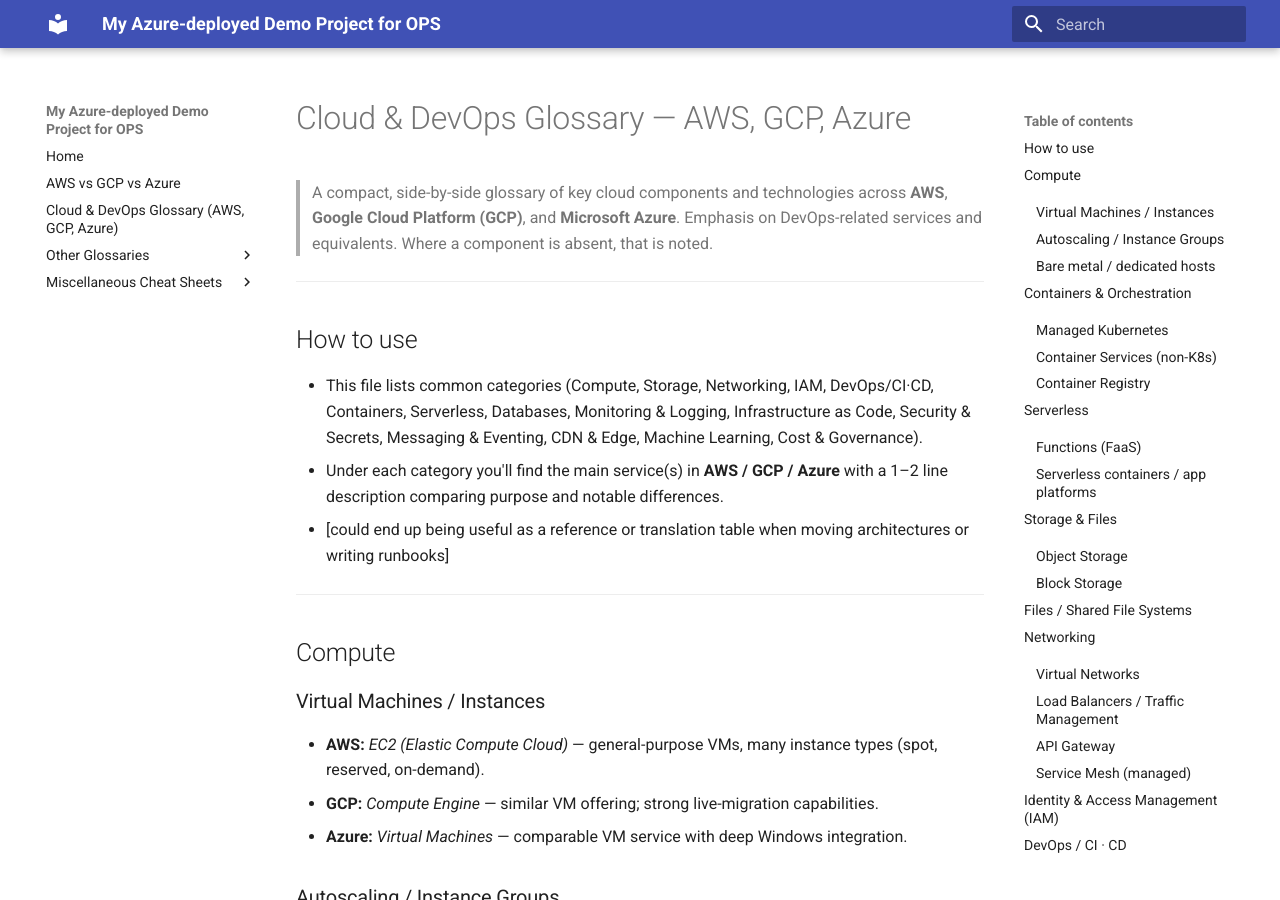
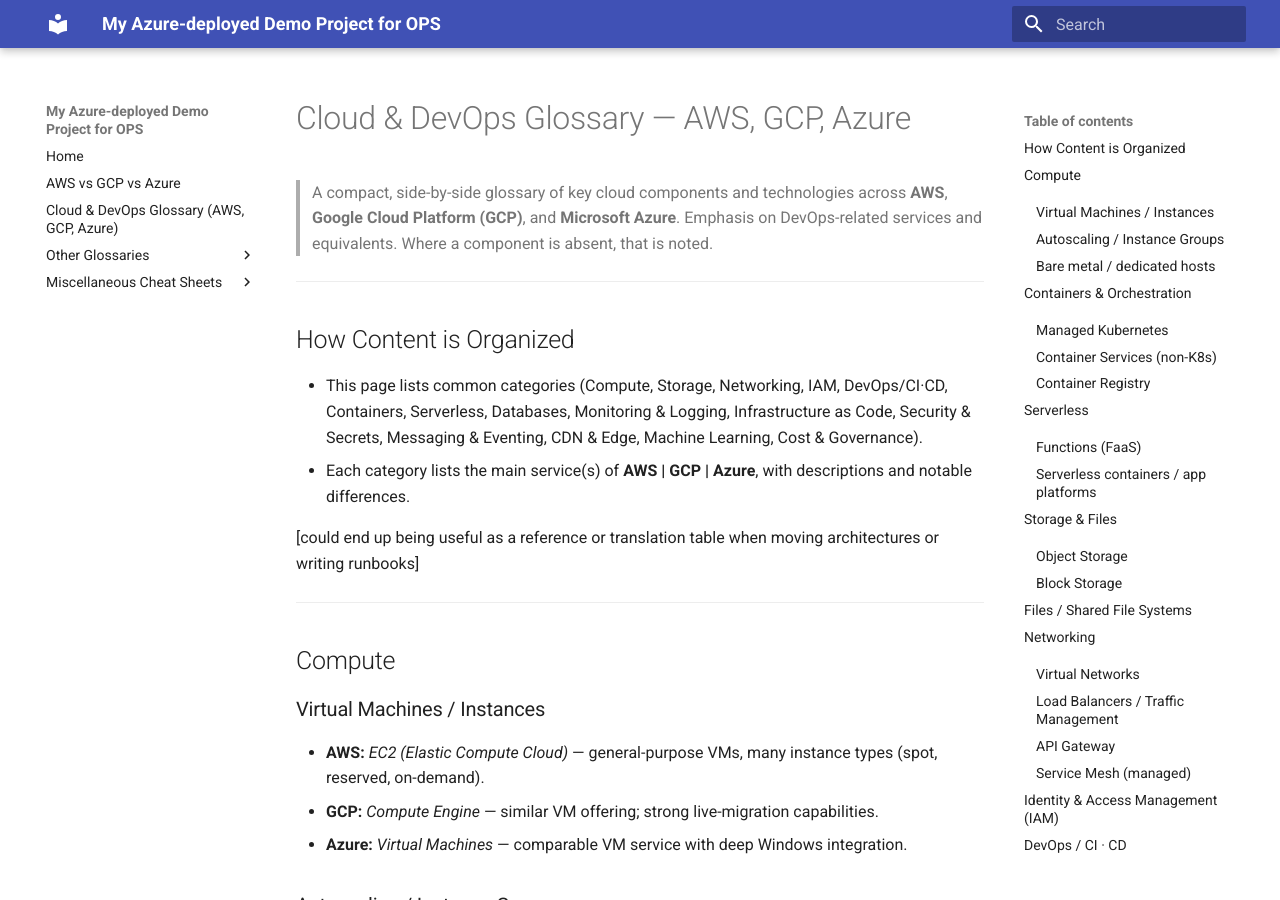
Before and after one commit to cassmastern/lers-sandbox, an MkDocs documentation site: the page built from docs/cloud_devops_glossary.md, in a window 1280 px wide and 900 px high. Built offline with MkDocs 1.6.1 and Material for MkDocs 9.7.7, drawn with Linux system fonts in a browser that asks for light colours.

Commit message:
Update cloud_devops_glossary.md
updates from mac

```diff
--- a/docs/cloud_devops_glossary.md
+++ b/docs/cloud_devops_glossary.md
@@ -4,11 +4,12 @@
 
 ---
 
-## How to use
+## How Content is Organized
 
-- This file lists common categories (Compute, Storage, Networking, IAM, DevOps/CI·CD, Containers, Serverless, Databases, Monitoring & Logging, Infrastructure as Code, Security & Secrets, Messaging & Eventing, CDN & Edge, Machine Learning, Cost & Governance).
-- Under each category you'll find the main service(s) in **AWS / GCP / Azure** with a 1–2 line description comparing purpose and notable differences.
-- [could end up being useful as a reference or translation table when moving architectures or writing runbooks]
+- This page lists common categories (Compute, Storage, Networking, IAM, DevOps/CI·CD, Containers, Serverless, Databases, Monitoring & Logging, Infrastructure as Code, Security & Secrets, Messaging & Eventing, CDN & Edge, Machine Learning, Cost & Governance).
+- Each category lists the main service(s) of **AWS | GCP | Azure**, with descriptions and notable differences.
+
+[could end up being useful as a reference or translation table when moving architectures or writing runbooks]
 
 ---
 
```
